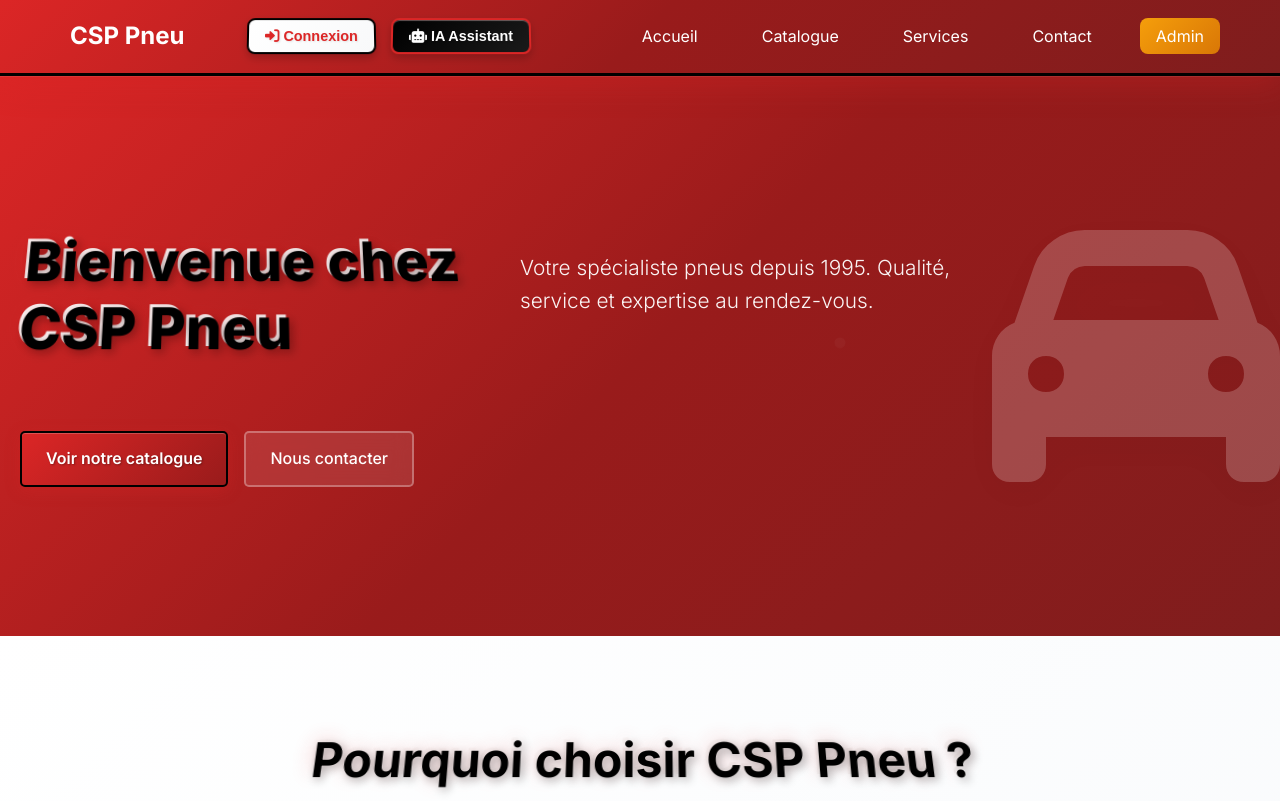
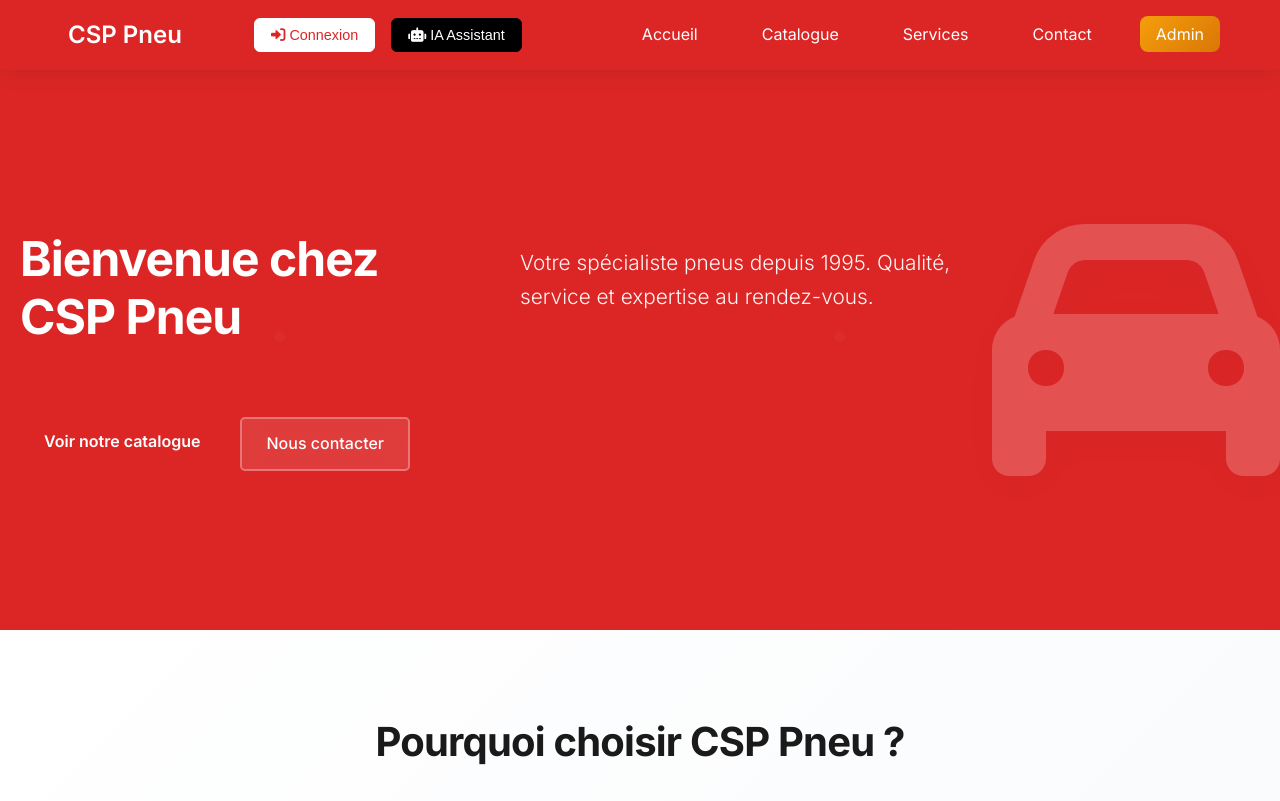
Before and after one commit to l1konu0/git-clone-https-github.com-votre-username-csp-pneu, a website: page index.html in a window 1280 px wide. Shown: the top 801 px of the page. Drawn offline with Linux system fonts and the light colour scheme.

Commit message:
feat: Design modernisé et épuré - suppression effets 3D excessifs

```diff
--- a/assets/css/style.css
+++ b/assets/css/style.css
@@ -6,11 +6,12 @@
 }
 
 body {
-    font-family: 'Inter', 'Roboto', sans-serif;
-    line-height: 1.7;
+    font-family: 'Inter', -apple-system, BlinkMacSystemFont, 'Segoe UI', sans-serif;
+    line-height: 1.6;
     color: #1a1a1a;
-    background: linear-gradient(135deg, #ffffff 0%, #f8f9fa 50%, #e9ecef 100%);
+    background: #ffffff;
     min-height: 100vh;
+    font-size: 16px;
 }
 
 .container {
@@ -21,14 +22,13 @@ body {
 
 /* Header */
 .header {
-    background: linear-gradient(135deg, #dc2626 0%, #991b1b 50%, #7f1d1d 100%);
+    background: #dc2626;
     color: white;
-    box-shadow: 0 8px 32px rgba(220, 38, 38, 0.3), 0 0 0 1px rgba(255, 255, 255, 0.1);
+    box-shadow: 0 2px 20px rgba(0, 0, 0, 0.1);
     position: sticky;
     top: 0;
     z-index: 1000;
     backdrop-filter: blur(10px);
-    border-bottom: 3px solid #000000;
 }
 
 .navbar {
@@ -56,13 +56,18 @@ body {
     text-decoration: none;
     color: white;
     font-size: 1.5rem;
-    font-weight: bold;
+    font-weight: 600;
+    transition: opacity 0.3s ease;
+}
+
+.nav-logo a:hover {
+    opacity: 0.8;
 }
 
 .nav-logo i {
-    margin-right: 10px;
-    font-size: 2rem;
-    color: #fbbf24;
+    margin-right: 8px;
+    font-size: 1.8rem;
+    color: white;
 }
 
 .nav-menu {
@@ -110,9 +115,9 @@ body {
 
 /* Hero Section */
 .hero {
-    background: linear-gradient(135deg, #dc2626 0%, #991b1b 50%, #7f1d1d 100%);
+    background: #dc2626;
     color: white;
-    padding: 5rem 0;
+    padding: 6rem 0;
     display: flex;
     align-items: center;
     min-height: 70vh;
@@ -145,11 +150,11 @@ body {
 }
 
 .hero h1 {
-    font-size: 3.5rem;
+    font-size: 3rem;
     margin-bottom: 1.5rem;
-    font-weight: 800;
-    text-shadow: 0 4px 8px rgba(0,0,0,0.1);
+    font-weight: 700;
     line-height: 1.2;
+    letter-spacing: -0.02em;
 }
 
 .hero p {
@@ -197,18 +202,18 @@ body {
 }
 
 .btn-primary {
-    background: linear-gradient(135deg, #dc2626 0%, #991b1b 100%);
+    background: #dc2626;
     color: #ffffff;
-    box-shadow: 0 4px 15px rgba(220, 38, 38, 0.3), inset 0 1px 0 rgba(255, 255, 255, 0.2);
+    border: none;
     font-weight: 600;
-    border: 2px solid #000000;
-    text-shadow: 1px 1px 2px rgba(0, 0, 0, 0.3);
+    border-radius: 8px;
+    transition: all 0.2s ease;
 }
 
 .btn-primary:hover {
-    background: linear-gradient(135deg, #991b1b 0%, #7f1d1d 100%);
-    transform: translateY(-3px);
-    box-shadow: 0 8px 25px rgba(220, 38, 38, 0.4), inset 0 1px 0 rgba(255, 255, 255, 0.3);
+    background: #991b1b;
+    transform: translateY(-2px);
+    box-shadow: 0 4px 12px rgba(220, 38, 38, 0.3);
 }
 
 .btn-secondary {
@@ -248,24 +253,13 @@ body {
 
 .features h2 {
     text-align: center;
-    font-size: 3rem;
-    margin-bottom: 4rem;
-    color: #2d3748;
+    font-size: 2.5rem;
+    margin-bottom: 3rem;
+    color: #1a1a1a;
     font-weight: 700;
-    position: relative;
+    letter-spacing: -0.02em;
 }
 
-.features h2::after {
-    content: '';
-    position: absolute;
-    bottom: -10px;
-    left: 50%;
-    transform: translateX(-50%);
-    width: 80px;
-    height: 4px;
-    background: linear-gradient(135deg, #dc2626 0%, #991b1b 100%);
-    border-radius: 2px;
-}
 
 .features-grid {
     display: grid;
@@ -371,8 +365,8 @@ body {
 
 /* CTA Section */
 .cta {
-    padding: 5rem 0;
-    background: linear-gradient(135deg, #dc2626 0%, #991b1b 50%, #7f1d1d 100%);
+    padding: 6rem 0;
+    background: #dc2626;
     color: white;
     text-align: center;
     position: relative;
@@ -411,9 +405,9 @@ body {
 
 /* Services */
 .services-header, .catalog-header, .contact-header {
-    background: linear-gradient(135deg, #dc2626 0%, #991b1b 50%, #7f1d1d 100%);
+    background: #dc2626;
     color: white;
-    padding: 4rem 0;
+    padding: 5rem 0;
     text-align: center;
     position: relative;
     overflow: hidden;
@@ -1040,10 +1034,9 @@ body {
 
 /* Footer */
 .footer {
-    background: linear-gradient(135deg, #000000 0%, #1a1a1a 50%, #000000 100%);
+    background: #000000;
     color: white;
     padding: 4rem 0 2rem;
-    border-top: 3px solid #dc2626;
     margin-top: 5rem;
     position: relative;
     overflow: hidden;
@@ -1074,7 +1067,6 @@ body {
     margin-bottom: 1rem;
     color: #dc2626;
     font-weight: 600;
-    text-shadow: 2px 2px 4px rgba(0, 0, 0, 0.5);
 }
 
 .footer-section ul {
@@ -1391,74 +1383,50 @@ body {
 
 /* Boutons de navigation */
 .btn-login, .btn-ai {
-    background: linear-gradient(135deg, #ffffff 0%, #f8f9fa 100%);
+    background: #ffffff;
     color: #dc2626;
-    border: 2px solid #000000;
+    border: 1px solid #ffffff;
     padding: 0.5rem 1rem;
-    border-radius: 8px;
-    font-weight: 600;
+    border-radius: 6px;
+    font-weight: 500;
     cursor: pointer;
-    transition: all 0.3s ease;
-    box-shadow: 0 4px 8px rgba(0, 0, 0, 0.2), inset 0 1px 0 rgba(255, 255, 255, 0.3);
-    text-shadow: 1px 1px 2px rgba(0, 0, 0, 0.1);
-    transform: perspective(100px) rotateX(2deg);
+    transition: all 0.2s ease;
     font-size: 0.9rem;
 }
 
 .btn-login:hover, .btn-ai:hover {
-    background: linear-gradient(135deg, #dc2626 0%, #991b1b 100%);
-    color: white;
-    transform: perspective(100px) rotateX(0deg) translateY(-2px);
-    box-shadow: 0 6px 12px rgba(220, 38, 38, 0.4), inset 0 1px 0 rgba(255, 255, 255, 0.2);
-    text-shadow: 1px 1px 3px rgba(0, 0, 0, 0.3);
+    background: #000000;
+    color: #ffffff;
+    border-color: #000000;
 }
 
 .btn-ai {
-    background: linear-gradient(135deg, #000000 0%, #1a1a1a 100%);
+    background: #000000;
     color: #ffffff;
+    border-color: #000000;
+}
+
+.btn-ai:hover {
+    background: #dc2626;
     border-color: #dc2626;
 }
 
-.btn-ai:hover {
-    background: linear-gradient(135deg, #dc2626 0%, #991b1b 100%);
-    border-color: #ffffff;
+/* Titres modernes */
+.hero h1, .features h2, .brands h2, .cta h2 {
+    font-weight: 700;
+    letter-spacing: -0.02em;
 }
 
-/* Effets de perspective et relief pour les titres */
-.hero h1, .features h2, .brands h2, .cta h2 {
-    text-shadow:
-        3px 3px 0px #000000,
-        6px 6px 10px rgba(0, 0, 0, 0.3),
-        0 0 20px rgba(220, 38, 38, 0.2);
-    transform: perspective(200px) rotateX(5deg);
-    background: linear-gradient(45deg, #ffffff, #f0f0f0, #ffffff);
-    -webkit-background-clip: text;
-    -webkit-text-fill-color: transparent;
-    background-clip: text;
-    background-size: 200% 200%;
-    animation: shimmer 3s ease-in-out infinite;
-}
-
-@keyframes shimmer {
-    0%, 100% { background-position: 0% 50%; }
-    50% { background-position: 100% 50%; }
-}
-
-/* Relief pour les cartes */
+/* Cartes modernes */
 .feature-card, .service-card, .pricing-card {
-    box-shadow:
-        0 8px 16px rgba(0, 0, 0, 0.2),
-        inset 0 1px 0 rgba(255, 255, 255, 0.1),
-        0 0 0 1px rgba(0, 0, 0, 0.1);
-    border: 2px solid #000000;
-    transform: perspective(200px) rotateX(2deg);
+    box-shadow: 0 4px 20px rgba(0, 0, 0, 0.08);
+    border: 1px solid #f0f0f0;
     transition: all 0.3s ease;
+    border-radius: 12px;
 }
 
 .feature-card:hover, .service-card:hover, .pricing-card:hover {
-    transform: perspective(200px) rotateX(0deg) translateY(-5px);
-    box-shadow:
-        0 12px 24px rgba(220, 38, 38, 0.3),
-        inset 0 1px 0 rgba(255, 255, 255, 0.2),
-        0 0 0 2px #dc2626;
+    transform: translateY(-4px);
+    box-shadow: 0 8px 30px rgba(220, 38, 38, 0.15);
+    border-color: #dc2626;
 }
```
